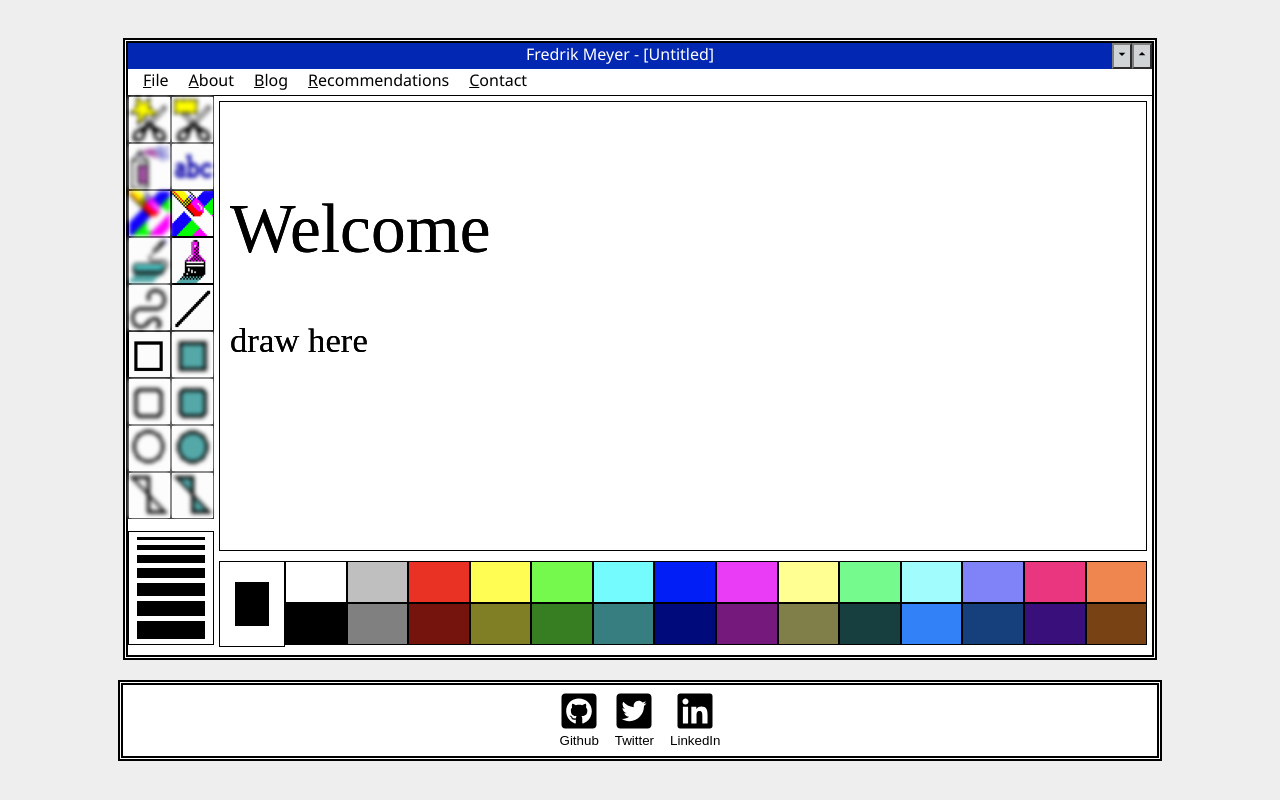
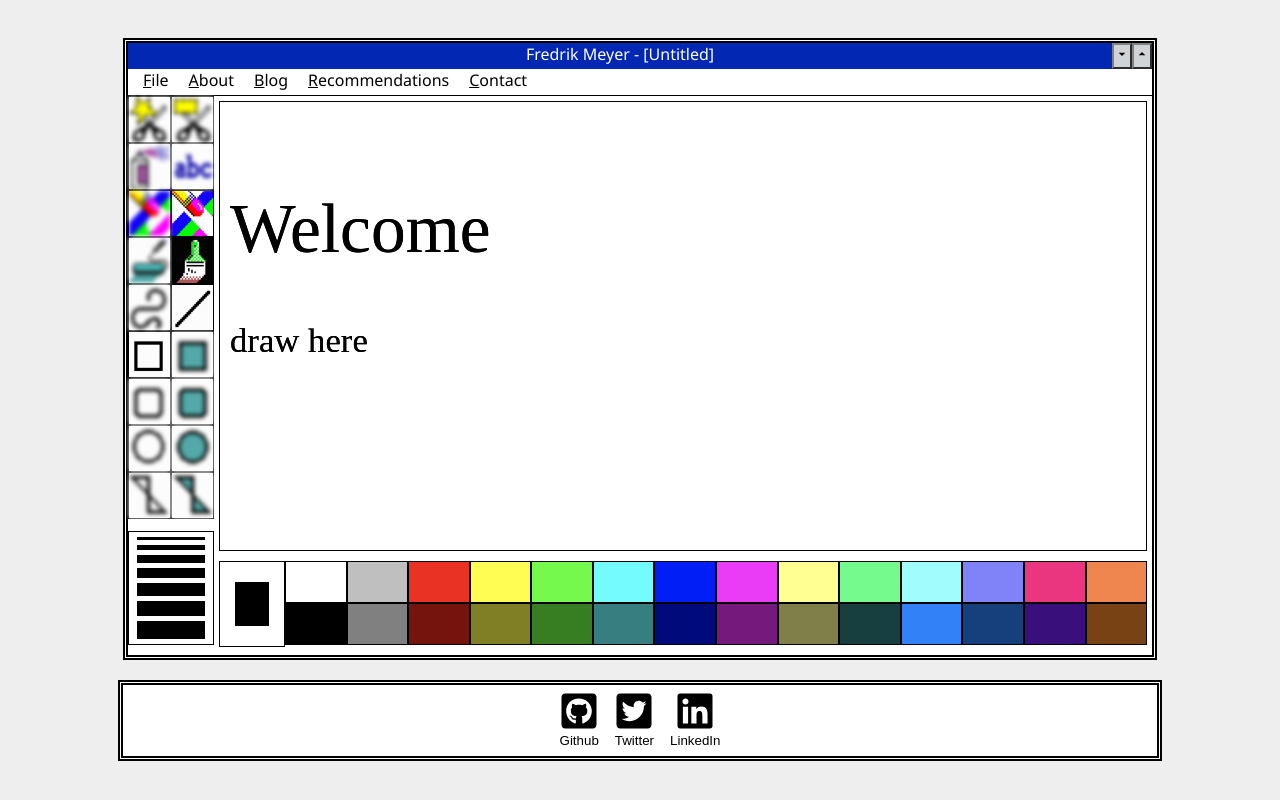
Before and after one commit to FredrikMeyer/mspaint, a React (Vite) app: page / in a window 1280 px wide. Built offline with nearby package versions, Linux system fonts and the light colour scheme.

Commit message:
Use CSS for transforms

```diff
--- a/package.json
+++ b/package.json
@@ -11,6 +11,7 @@
     "stylelint": "stylelint --aei \"src/**/*.*css\""
   },
   "dependencies": {
+    "classnames": "^2.3.2",
     "react": "^18.2.0",
     "react-dom": "^18.2.0",
     "react-icons": "^4.8.0"
--- a/src/Toolbar.module.scss
+++ b/src/Toolbar.module.scss
@@ -20,6 +20,7 @@
 
 .toolbar-icon {
   border: 1px solid black;
+  cursor:  pointer;
 
   img {
     margin: 0;
@@ -28,6 +29,11 @@
 
 .toolbar-icon-marked {
   filter: invert(1);
+}
+
+.toolbar-icon-not-implemented {
+  filter: blur(2px);
+  cursor: not-allowed;
 }
 
 .tool-size {
--- a/src/ToolbarIcon.tsx
+++ b/src/ToolbarIcon.tsx
@@ -1,5 +1,6 @@
 import React from "react";
 import styles from "./Toolbar.module.scss";
+import cn from "classnames";
 
 type ToolbarIconProperties = {
   n: number;
@@ -24,13 +25,12 @@ export default function ToolbarIcon(properties: ToolbarIconProperties) {
         src={`/icons/${n}.png`}
         height={`${h}px`}
         width={`${w}px`}
-        className={marked ? styles["toolbar-icon-marked"] : undefined}
+        className={cn(
+          marked ? styles["toolbar-icon-marked"] : undefined,
+          !implemented && styles["toolbar-icon-not-implemented"]
+        )}
         onClick={setAsActive}
         alt={altText}
-        style={{
-          filter: implemented ? "unset" : "blur(2px)",
-          cursor: implemented ? "pointer" : "unset",
-        }}
       />
     </div>
   );
```
Also changed, not shown: 1 other file (tests, documents, lock files or other folders).
